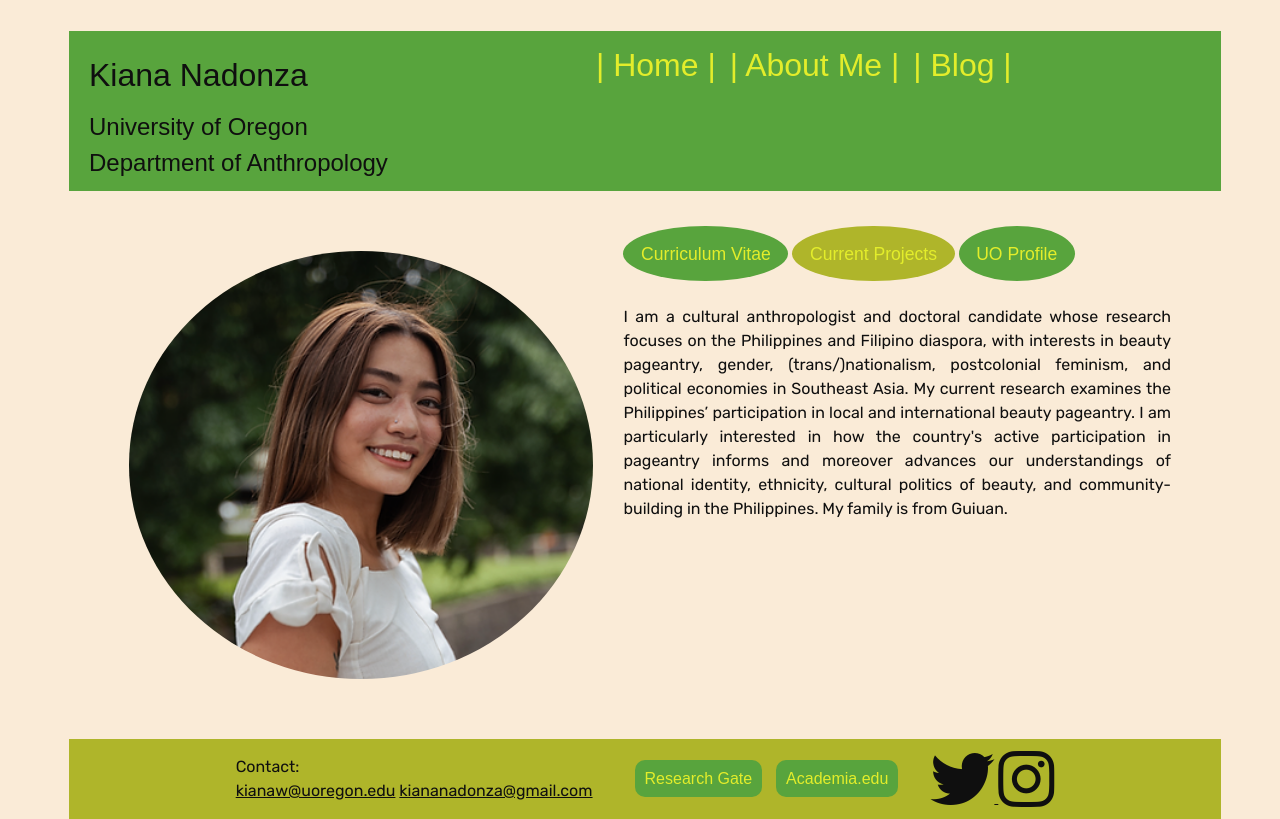
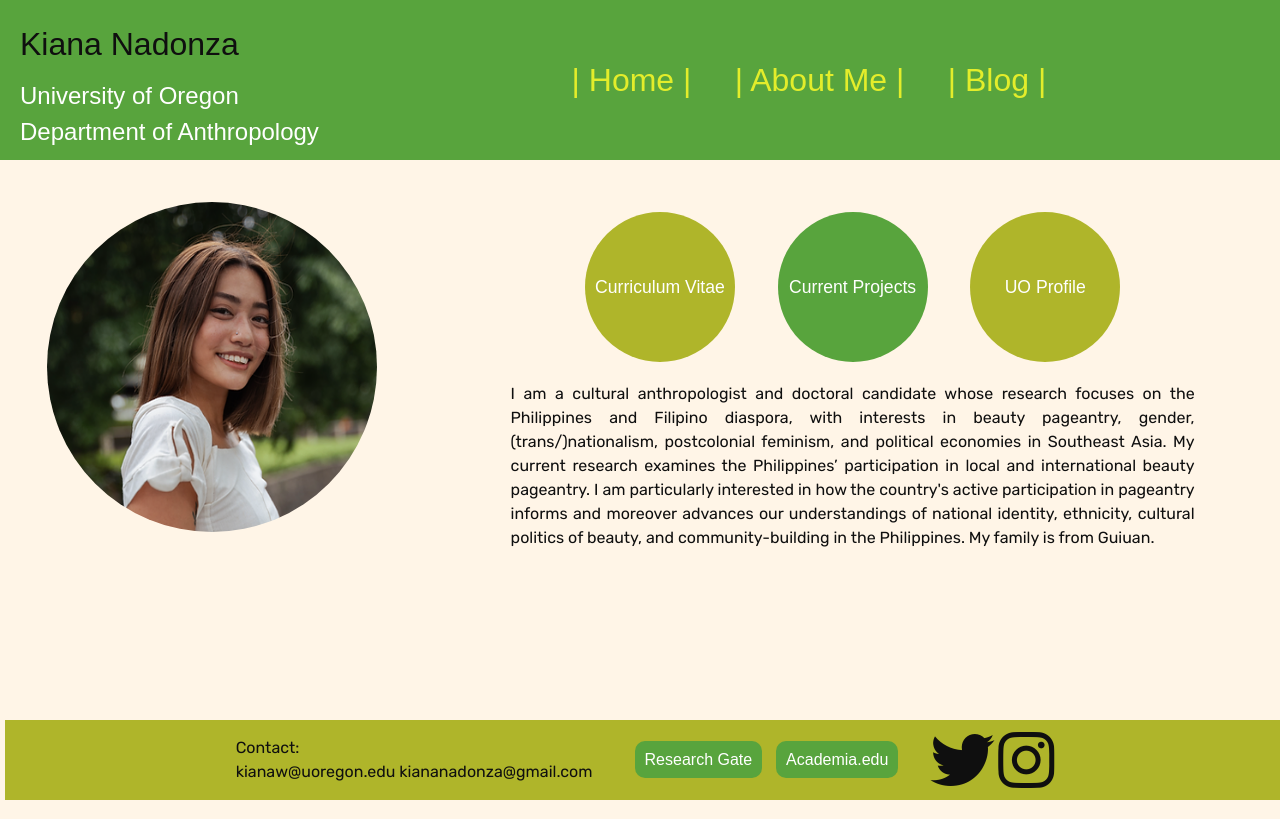
Before and after one commit to ziggi24/KianaNadonza, a plain HTML site: page index.html in a window 1280 px wide. Drawn offline with Linux system fonts and the light colour scheme; a web font is replaced by a local one.

Commit message:
updating styling to look more like original site

```diff
--- a/index.html
+++ b/index.html
@@ -7,7 +7,7 @@
     <link rel="preconnect" href="https://fonts.googleapis.com">
     <link rel="preconnect" href="https://fonts.gstatic.com" crossorigin>
     <script src="https://kit.fontawesome.com/cec9a275e4.js" crossorigin="anonymous"></script>
-    <link href="https://fonts.googleapis.com/css2?family=MuseoModerno:wght@100;400&family=Rubik&display=swap" rel="stylesheet">
+    <link href="https://fonts.googleapis.com/css2?family=MuseoModerno:wght@100;200;300;400&family=Rubik&display=swap" rel="stylesheet">
     <link rel="stylesheet" href="/styles/main.css">
     <script src="/scripts/app.js" defer></script>
 </head>
@@ -15,10 +15,10 @@
     <div class="nav">
         <div class="title left">
             <h1>Kiana Nadonza</h1>
-            <h2>University of Oregon</h2>
-            <h2>Department of Anthropology</h2>
+            <h2 class="white">University of Oregon</h2>
+            <h2 class="white">Department of Anthropology</h2>
         </div>
-        <div class="right">
+        <div class="right rightNav">
             <a class='navText' href="/">| Home |</a>
             <a class='navText' href="/about.html">| About Me |</a>
             <a class='navText' href="https://kiananadonza.wixsite.com/main/alpas">| Blog |</a>
@@ -26,13 +26,13 @@
     </div>
     <div class="hero">
         <div class="left">
-            <img class='left'src="/assets/hero.webp" alt="Kiana smiling, looking over her right shoulder towards camera. She has shoulder length brown hair and is wearing a white shirt">
+            <img class='left heroImg'src="/assets/hero.webp" alt="Kiana smiling, looking over her right shoulder towards camera. She has shoulder length brown hair and is wearing a white shirt">
         </div>
         <div class="right">
             <div class="heroTextTop">
-                <a class="btnRound" href="/assets/KianaNadonzaCV.pdf">Curriculum Vitae</a>
-                <a class="btnRound yellow" href="#">Current Projects</a>
-                <a class="btnRound" href="https://socialsciences.uoregon.edu/anthropology">UO Profile</a>
+                <div class="btnRound yellow"><a href="/assets/KianaNadonzaCV.pdf">Curriculum Vitae</a></div>
+                <div class="btnRound"><a href="#">Current Projects</a></div>
+                <div class="btnRound yellow"><a href="https://socialsciences.uoregon.edu/anthropology">UO Profile</a></div>
             </div>
             <p class="bodyText">
                 I am a cultural anthropologist and doctoral candidate whose research focuses on the Philippines and Filipino diaspora, with interests in beauty pageantry, gender, (trans/)nationalism, postcolonial feminism, and political economies in Southeast Asia. My current research examines the Philippines’ participation in local and international beauty pageantry. I am particularly interested in how the country's active participation in pageantry informs and moreover advances our understandings of national identity, ethnicity, cultural politics of beauty, and community-building in the Philippines. My family is from Guiuan.
--- a/styles/main.css
+++ b/styles/main.css
@@ -72,10 +72,10 @@ h2 {
 }
 body {
     padding-top: 2vw;
-    padding-left: 5vw;
+    /* padding-left: 5vw; */
     padding-right: 5vw;
     margin: 5px;
-    background-color: antiquewhite;
+    background-color: rgb(255, 245, 231);
     color: rgb(15, 15, 15);
     height: 100vh;
     width: 100vw;
@@ -85,15 +85,23 @@ body {
 
 img {
     border-radius: 50%;
+    height: 100%;
+    width: 100%;
 }
+
 i, a {
-  color: rgb(15, 15, 15)
+  color: rgb(15, 15, 15);
+  text-decoration: none;
 }
 
 .nav {
     background-color: var(--bodyGreen);
+    width: 100vw;
     display: flex;
     flex-flow: row;
+    position: fixed;
+    top: 0;
+    left: 0;
 
 }
 .navText {
@@ -103,6 +111,7 @@ i, a {
     text-decoration: none;
     color: var(--linkYellow);
     margin: 5px;
+    margin-right: 3vw;
 }
 .title {
     display: flex;
@@ -110,6 +119,7 @@ i, a {
 }
 .foot {
     background-color: var(--bodyYellow);
+    width: 100vw;
     height: 10vh;
     display: flex;
     flex-direction: row;
@@ -117,6 +127,8 @@ i, a {
     align-content: center;
     align-items: center;
     padding: 10px;
+    position: fixed;
+    bottom: 0;
 
 }
 .footLeft, .footRight, .footCenter {
@@ -125,10 +137,10 @@ i, a {
 
 .btn {
     font-family: var(--displayFont);
-    font-weight: 100;
+    font-weight: 200;
     font-size: 1em;
     text-decoration: none;
-    color: var(--linkYellow);
+    color: white;
 
     background-color: var(--bodyGreen);
     border-radius: 10px;
@@ -142,40 +154,71 @@ i, a {
 }
 .btnRound {
     font-family: var(--displayFont);
-    font-weight: 100;
+    font-weight: 300;
     font-size: 1.1em;
     text-decoration: none;
-    color: var(--linkYellow);
+    color: white;
+    display: inline-flex;
+    justify-content: center;
+    align-content: center;
+    align-items: center;
+    height: 150px;
+    width: 150px;
 
     background-color: var(--bodyGreen);
+    margin: 0 1.1em;
+    padding: 0;
     border-radius: 50%;
+    /* padding: 20px 20px 20px 20px; */
+}
+.btnRound > a {
+  color: white;
+}
 
-    padding: 1em;
-    max-width: 100px;
-    height: 200px;
-
-}
 .hero {
-  margin: 20px;
-  padding: 20px;
-    display: flex;
-    flex-flow: row;
+  position: absolute;
+  top: 20vh;
+  width: 100vw;
+  margin: 8px;
+  padding: 14px;
+  display: flex;
+  flex-flow: row;
 }
 .heroTextTop {
-  height: 4em;
+  min-height: 100px;
+  display: inline-block;
+  margin: 10px;
+  padding: 10px;
+  width: 100;
 }
 .left {
     padding: 10px;
     display: flex;
-    width: 40vw;
+    width: 37vw;
 
 }
 .right {
     padding: 10px;
-    width: 45vw;
+    width: 55vw;
     text-align: justify;
+    justify-content: center;
+    align-items: center;
+    justify-items: center;
+    align-content: center;
+}
+.rightNav {
+  display: flex;
 
 }
 .yellow {
     background-color: var(--bodyYellow);
 }
+.white {
+  color: white;
+}
+.heroImg {
+  min-width: 300px;
+  min-height: 300px;
+  max-width: 350px;
+  max-height: 350px;
+}
```
Also changed, not shown: about.html (+10 -8 lines).
